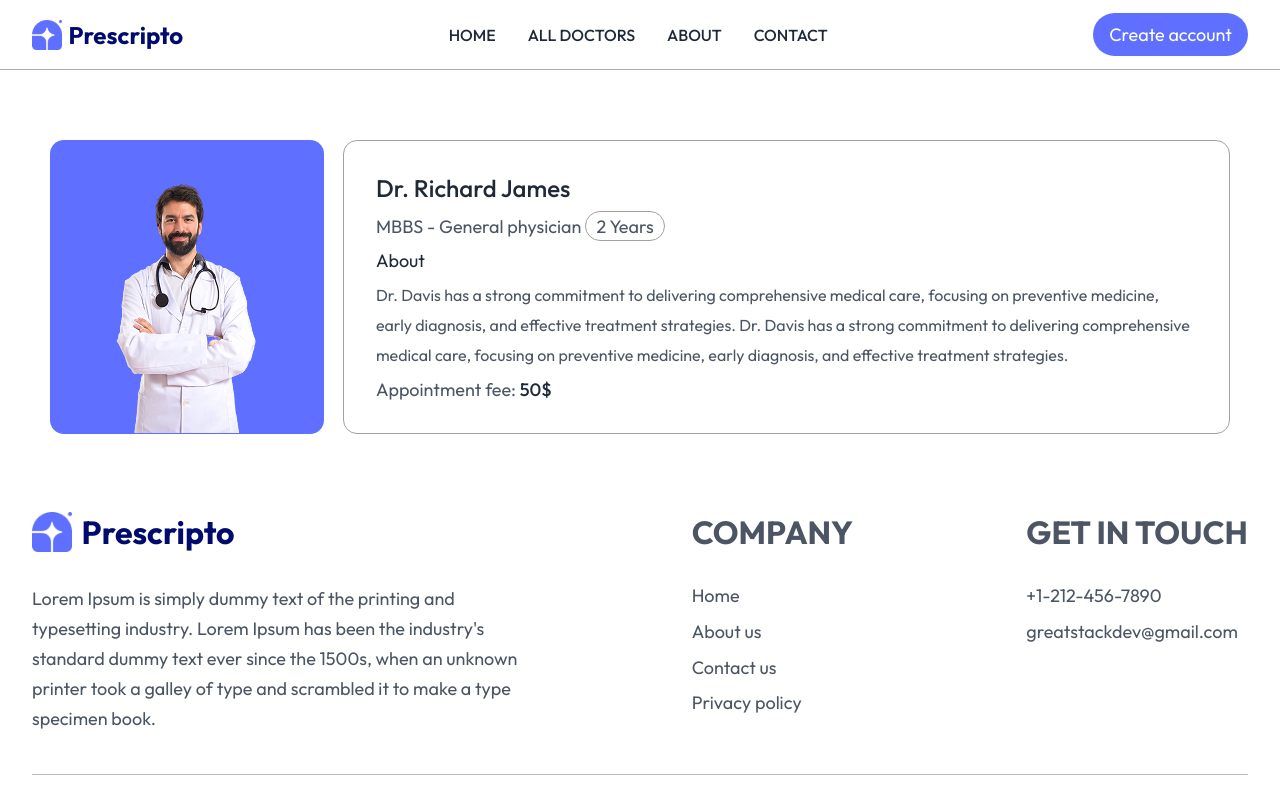
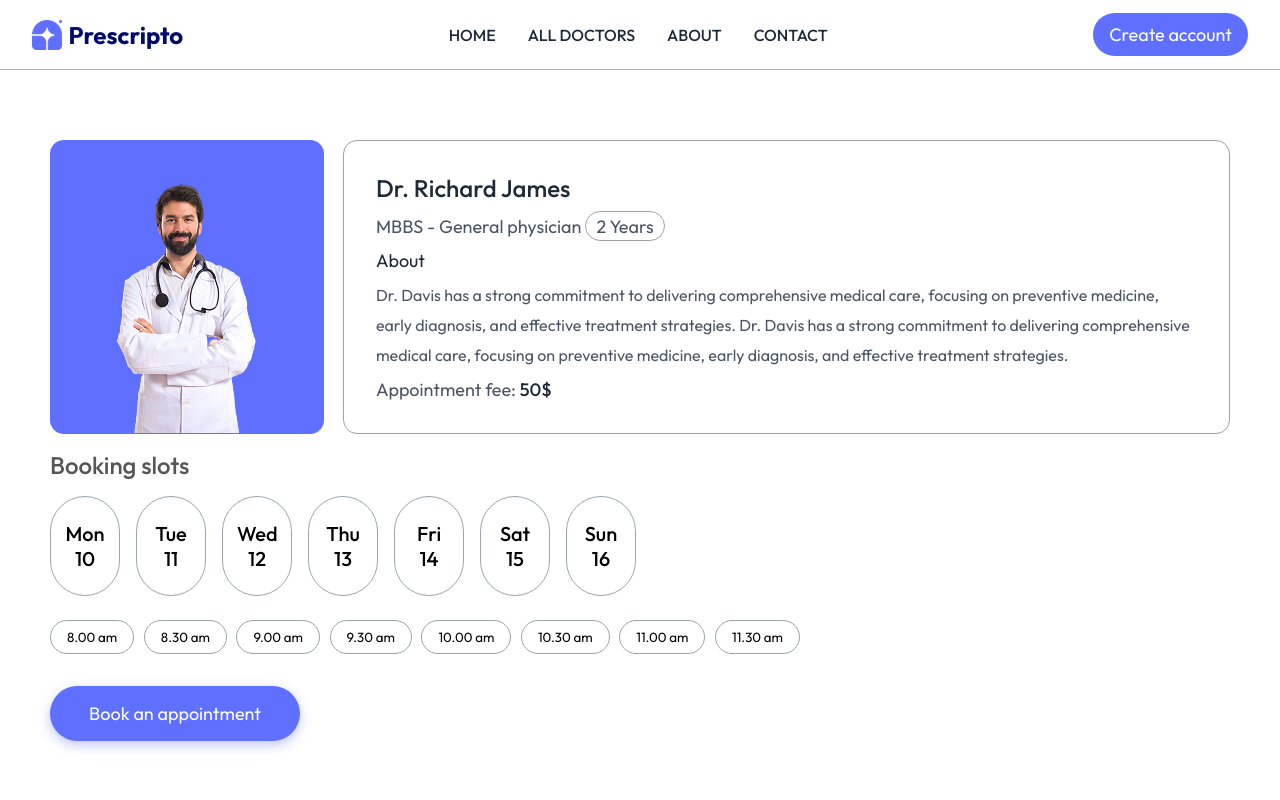
Before and after one commit to ahmed-maatty/Prescripto, a React (Vite) app in the folder client/: page /doctor/1 in a window 1280 px wide. Shown: the top 800 px of the page. Built offline with nearby package versions, Linux system fonts and the light colour scheme.

Commit message:
doctorpage

```diff
--- /dev/null
+++ b/client/src/components/json/doctortimes.json
@@ -0,0 +1,42 @@
+{
+  "doctor_appointments" : [
+    {
+      "day" : "Mon",
+      "dayDate" : "10"
+    },
+    {
+      "day" : "Tue",
+      "dayDate" : "11"
+    },
+    {
+      "day" : "Wed",
+      "dayDate" : "12"
+    },
+    {
+      "day" : "Thu",
+      "dayDate" : "13"
+    },
+    {
+      "day" : "Fri",
+      "dayDate" : "14"
+    },
+    {
+      "day" : "Sat",
+      "dayDate" : "15"
+    },
+    {
+      "day" : "Sun",
+      "dayDate" : "16"
+    }
+  ],
+  "times" : [
+    "8.00 am",
+    "8.30 am",
+    "9.00 am",
+    "9.30 am",
+    "10.00 am",
+    "10.30 am",
+    "11.00 am",
+    "11.30 am"
+  ]
+}
--- a/client/src/components/pages/DoctorDetails.tsx
+++ b/client/src/components/pages/DoctorDetails.tsx
@@ -1,6 +1,10 @@
 import { useEffect, useState } from "react";
 import { useParams } from "react-router-dom";
 import { doctors } from "../json/doctors.json";
+import {
+  doctor_appointments as appointment,
+  times,
+} from "../json/doctortimes.json";
 
 type doctorData = {
   id: number;
@@ -8,19 +12,27 @@ type doctorData = {
   specialization: string;
   status: string;
   image: string;
-  about:string;
-  degree:string;
-  fee:string;
-  experience:string;
-}
+  about: string;
+  degree: string;
+  fee: string;
+  experience: string;
+};
 
 function DoctorDetails() {
   const { id } = useParams();
-  const [doctor, setDoctor] = useState<doctorData | null >(null);
+  const [doctor, setDoctor] = useState<doctorData | null>(null);
   useEffect(() => {
-    const doc : doctorData = doctors.filter((doc) => doc.id === Number(id))[0];
+    const doc: doctorData = doctors.filter((doc) => doc.id === Number(id))[0];
     setDoctor(doc);
   }, []);
+
+  const btnActivehandler = (btn, className) => {
+    document
+      .querySelectorAll(className)
+      .forEach((e) => e.classList.remove("active"));
+    btn.classList.add("active");
+  };
+
   return (
     <section className="specia_doctor_section">
       <div className="doctor_info">
@@ -29,11 +41,43 @@ function DoctorDetails() {
         </div>
         <div className="doctor_data">
           <h1>{doctor?.name}</h1>
-          <h4>{doctor?.degree} - {doctor?.specialization} <span>{doctor?.experience}</span></h4>
+          <h4>
+            {doctor?.degree} - {doctor?.specialization}{" "}
+            <span>{doctor?.experience}</span>
+          </h4>
           <p className="about">About</p>
           <p className="about-content">{doctor?.about}</p>
-          <p className="doctor-fee">Appointment fee: <span>{doctor?.fee}</span></p>
+          <p className="doctor-fee">
+            Appointment fee: <span>{doctor?.fee}</span>
+          </p>
         </div>
+      </div>
+      <div className="Booking_Slot">
+        <h2>Booking slots</h2>
+        <div className="doctor_dates">
+          {appointment.map((item, idx) => (
+            <button
+              className="doctor_date"
+              key={idx}
+              onClick={(e) => btnActivehandler(e.currentTarget, ".doctor_date")}
+            >
+              <h6>{item.day}</h6>
+              <p>{item.dayDate}</p>
+            </button>
+          ))}
+        </div>
+        <div className="doctor_times">
+          {times.map((item, idx) => (
+            <button
+              className="doctor_time"
+              key={idx}
+              onClick={(e) => btnActivehandler(e.currentTarget, ".doctor_time")}
+            >
+              {item}
+            </button>
+          ))}
+        </div>
+        <button className="appointmentBtn">Book an appointment</button>
       </div>
     </section>
   );
--- a/client/src/styles/main.scss
+++ b/client/src/styles/main.scss
@@ -1106,3 +1106,64 @@ footer {
     }
   }
 }
+.Booking_Slot {
+  h2 {
+    color: #565656;
+    margin: 1rem 0;
+    font-weight: 500;
+  }
+  .doctor_dates {
+    display: flex;
+    align-items: center;
+    gap: 1rem;
+    .doctor_date {
+      padding: 10px 14px;
+      height: 100px;
+      width: 70px;
+      border-radius: 40px;
+      background: white;
+      border: 1px solid #9ca3af;
+      cursor: pointer;
+      &.active {
+        background: #5f6fff;
+        color: white;
+        box-shadow: 0px 4px 12px 0px #5f6fff66;
+      }
+      h6,
+      p {
+        font-size: 20px;
+        font-weight: 500;
+      }
+    }
+  }
+  .doctor_times {
+    margin: 1.5rem 0 1rem 0;
+    display: flex;
+    align-items: center;
+    gap: 0.6rem;
+    .doctor_time {
+      padding: 0.5rem 1rem;
+      border: 1px solid #9ca3af;
+      background: white;
+      border-radius: 35px;
+      cursor: pointer;
+      &.active {
+        background: #5f6fff;
+        color: white;
+        box-shadow: 0px 4px 12px 0px #5f6fff66;
+      }
+    }
+  }
+  .appointmentBtn {
+    padding: 1rem 1.2rem;
+    border-radius: 35px;
+    background-color: #5f6fff;
+    box-shadow: 0px 4px 12px 0px #5f6fff66;
+    color: white;
+    width: 250px;
+    font-size: 18px;
+    font-weight: 400;
+    margin: 1rem 0;
+    cursor: pointer;
+  }
+}
```
